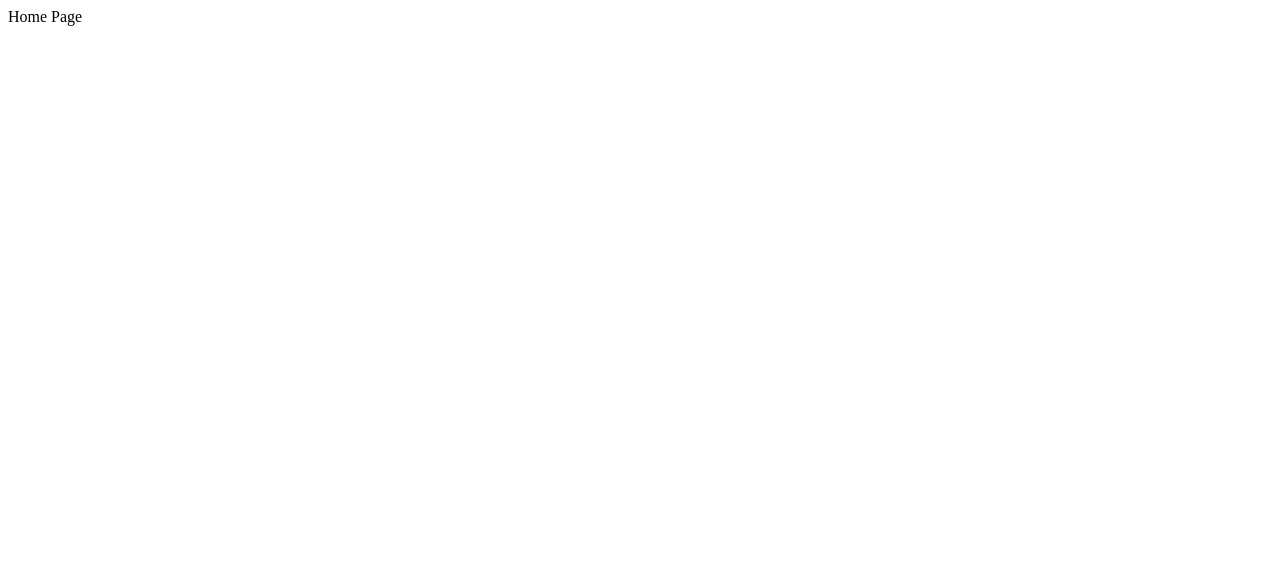
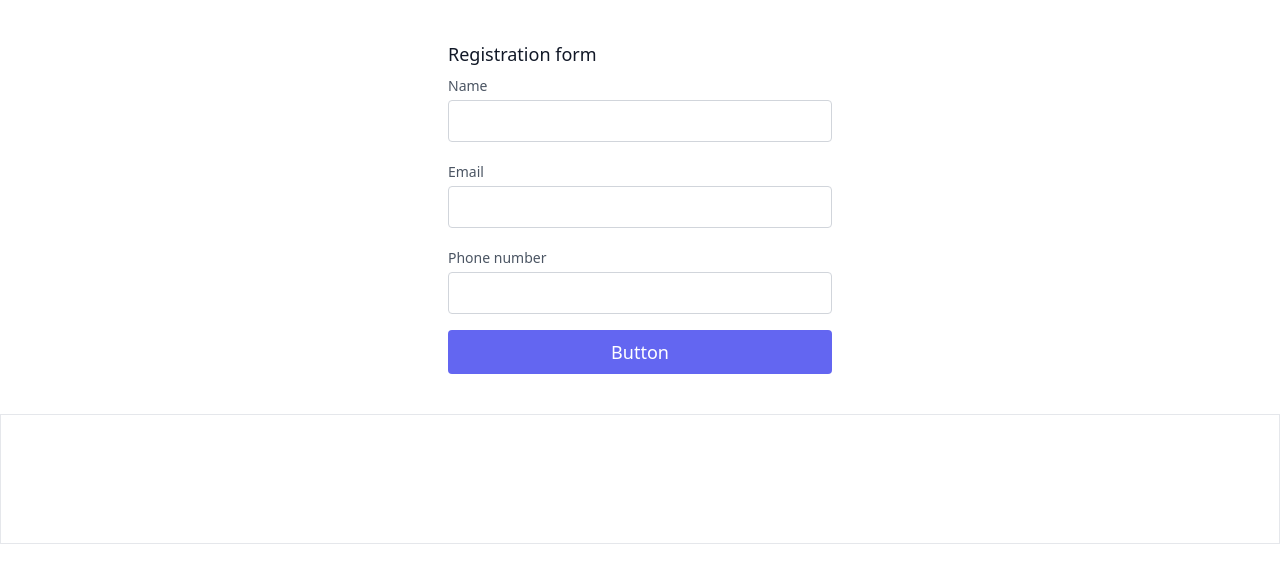
Before and after one commit to tanmayvaij/pymania, a Django app: page / in a window 1280 px wide. Before the commit the part shown is almost empty. Shown: the top 583 px of the page. Run offline with Django 5.2, Linux system fonts and the light colour scheme; some libraries are stand-ins or nearby versions.

Commit message:
added reqstxt
Signed-off-by: Tanmay Vaij <tanmayvaij22@gmail.com>

```diff
--- a/pymania/views.py
+++ b/pymania/views.py
@@ -1,4 +1,15 @@
 from django.shortcuts import render
 
+
 def home(request):
+
+    if request.method == "POST":
+
+        data = {
+            "name": request.POST.get("name"),
+            "email": request.POST.get("email"),
+            "phonenumber": request.POST.get("phonenumber")
+        }
+
+        return render(request, "index.html", data)
     return render(request, "index.html")
--- /dev/null
+++ b/requirements.txt
@@ -0,0 +1,4 @@
+asgiref==3.8.1
+Django==5.1.3
+sqlparse==0.5.2
+tzdata==2024.2
--- a/static/file.txt
+++ /dev/null
@@ -1 +0,0 @@
-znf poajv ojmavo ojafsfv aojfsvo afonav
--- a/templates/index.html
+++ b/templates/index.html
@@ -1,11 +1,81 @@
 <!DOCTYPE html>
 <html lang="en">
-<head>
-    <meta charset="UTF-8">
-    <meta name="viewport" content="width=device-width, initial-scale=1.0">
+  <head>
+    <meta charset="UTF-8" />
+    <meta name="viewport" content="width=device-width, initial-scale=1.0" />
     <title>Document</title>
-</head>
-<body>
-    Home Page
-</body>
+    <script src="https://cdn.tailwindcss.com"></script>
+  </head>
+  <body>
+    <form
+      method="post"
+      accept="/"
+      class="text-gray-600 py-10 body-font flex items-center justify-center"
+    >
+        {% csrf_token %}
+      <div class="w-96 bg-white flex flex-col">
+
+        <h2 class="text-gray-900 text-lg mb-1 font-medium title-font">
+          Registration form
+        </h2>
+
+        <div class="relative mb-4">
+          <label for="name" class="leading-7 text-sm text-gray-600">Name</label>
+          <input
+            type="text"
+            id="name"
+            name="name"
+            class="w-full bg-white rounded border border-gray-300 focus:border-indigo-500 focus:ring-2 focus:ring-indigo-200 text-base outline-none text-gray-700 py-1 px-3 leading-8 transition-colors duration-200 ease-in-out"
+          />
+        </div>
+
+        <div class="relative mb-4">
+          <label for="email" class="leading-7 text-sm text-gray-600"
+            >Email</label
+          >
+          <input
+            type="email"
+            id="email"
+            name="email"
+            class="w-full bg-white rounded border border-gray-300 focus:border-indigo-500 focus:ring-2 focus:ring-indigo-200 text-base outline-none text-gray-700 py-1 px-3 leading-8 transition-colors duration-200 ease-in-out"
+          />
+        </div>
+
+        <div class="relative mb-4">
+          <label for="phonenumber" class="leading-7 text-sm text-gray-600"
+            >Phone number</label
+          >
+          <input
+            type="tel"
+            id="phonenumber"
+            name="phonenumber"
+            class="w-full bg-white rounded border border-gray-300 focus:border-indigo-500 focus:ring-2 focus:ring-indigo-200 text-base outline-none text-gray-700 py-1 px-3 leading-8 transition-colors duration-200 ease-in-out"
+          />
+        </div>
+
+        <button
+          class="text-white bg-indigo-500 border-0 py-2 px-6 focus:outline-none hover:bg-indigo-600 rounded text-lg"
+        >
+          Button
+        </button>
+      </div>
+    </form>
+
+    <div class="border flex items-center justify-center py-16">
+        {% if name %}
+        <table>
+            <tr>
+                <th class="border px-10">Name</th>
+                <th class="border px-10">Email</th>
+                <th class="border px-10">Phone number</th>
+            </tr>
+            <tr>
+                <td class="border px-10">{{ name }}</td>
+                <td class="border px-10">{{ email }}</td>
+                <td class="border px-10">{{ phonenumber }}</td>
+            </tr>
+        </table>
+        {% endif %}
+    </div>
+  </body>
 </html>
```
